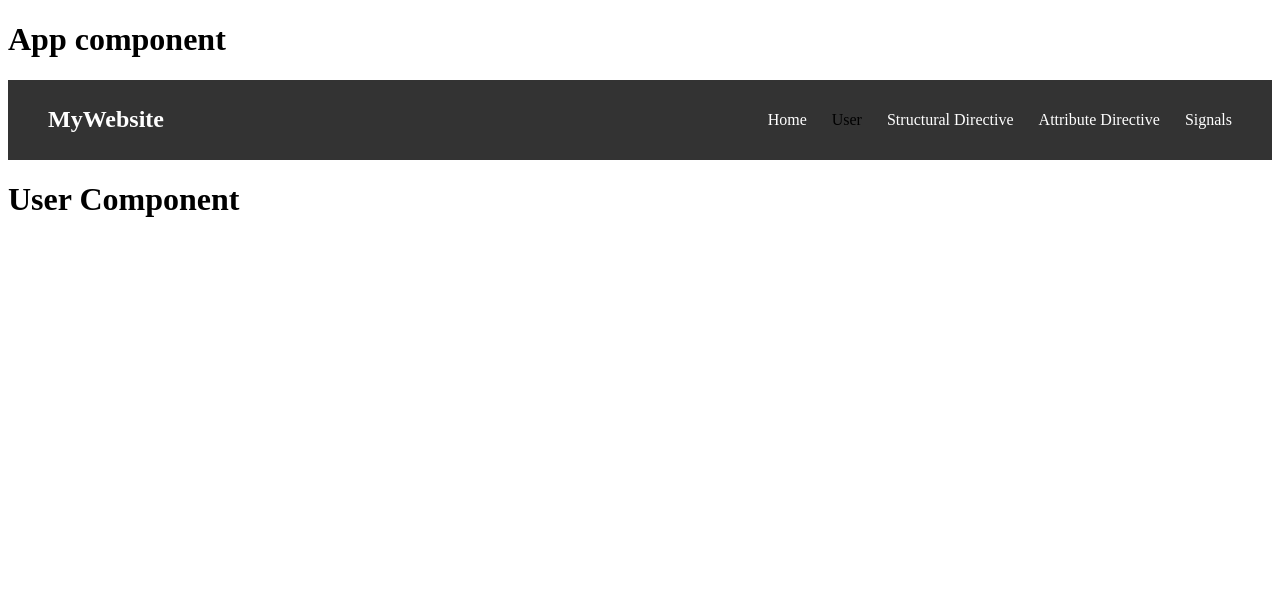
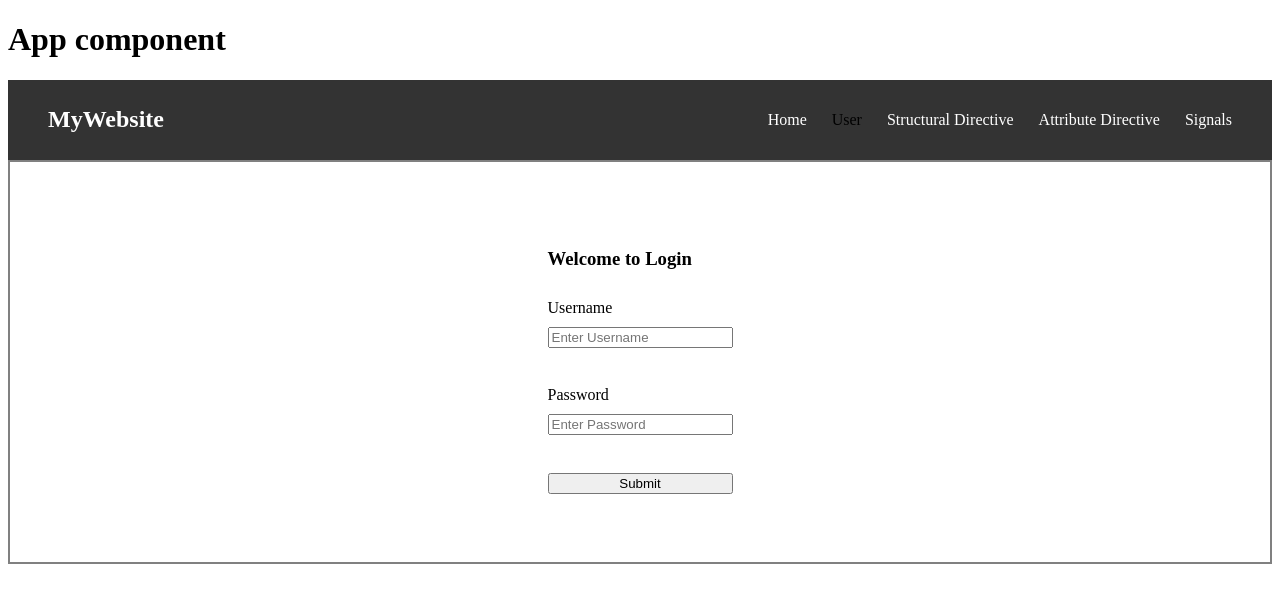
Before and after one commit to Thirumalesh219/Angular, an Angular app in the folder SampleProject/: page /user in a window 1280 px wide. Shown: the top 602 px of the page. Built offline with nearby package versions, Linux system fonts and the light colour scheme.

Commit message:
Navigation In progress

```diff
--- a/SampleProject/src/app/user/user.component.html
+++ b/SampleProject/src/app/user/user.component.html
@@ -2,4 +2,13 @@
 <!-- <app-structural-directive></app-structural-directive>
 <app-attribute-directive></app-attribute-directive> -->
 <!-- <app-signals></app-signals> -->
- <h1>User Component</h1>
+<div class="container">
+    <div class="login">
+        <h3>Welcome to Login</h3>
+        <label>Username</label>
+        <input type="text" placeholder="Enter Username"><br>
+        <label>Password</label>
+        <input type="password" placeholder="Enter Password"><br>
+        <button type="submit">Submit</button>
+    </div>
+</div>
--- a/SampleProject/src/app/user/user.component.scss
+++ b/SampleProject/src/app/user/user.component.scss
@@ -0,0 +1,14 @@
+.container {
+    height: 50vh;
+    border: 2px solid gray;
+    display: flex;
+    justify-content: center;
+    align-items: center;
+}
+
+.login {
+    display: flex;
+    flex-direction: column;
+    gap: 10px;
+    padding: 20px;
+}
```
